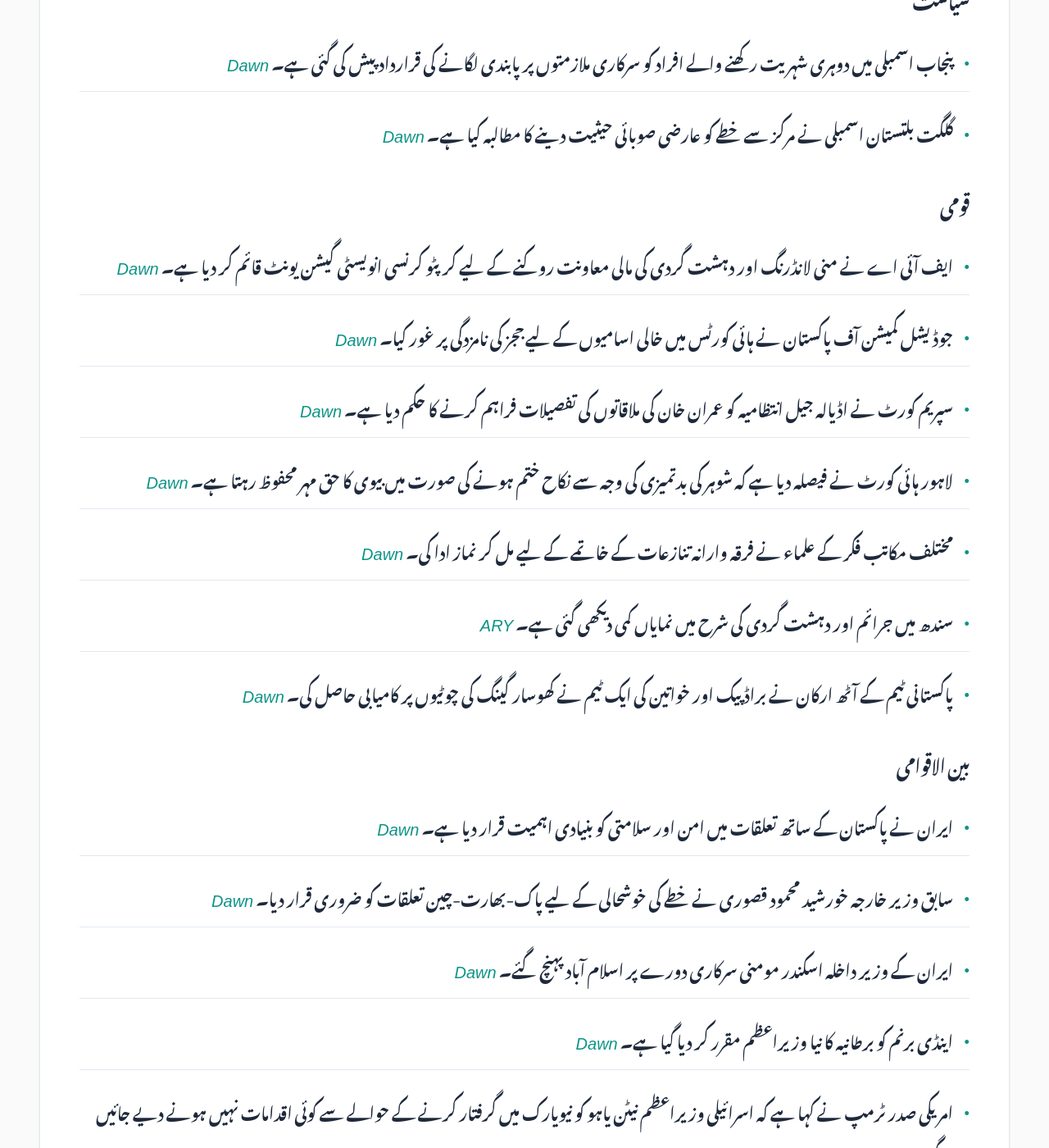
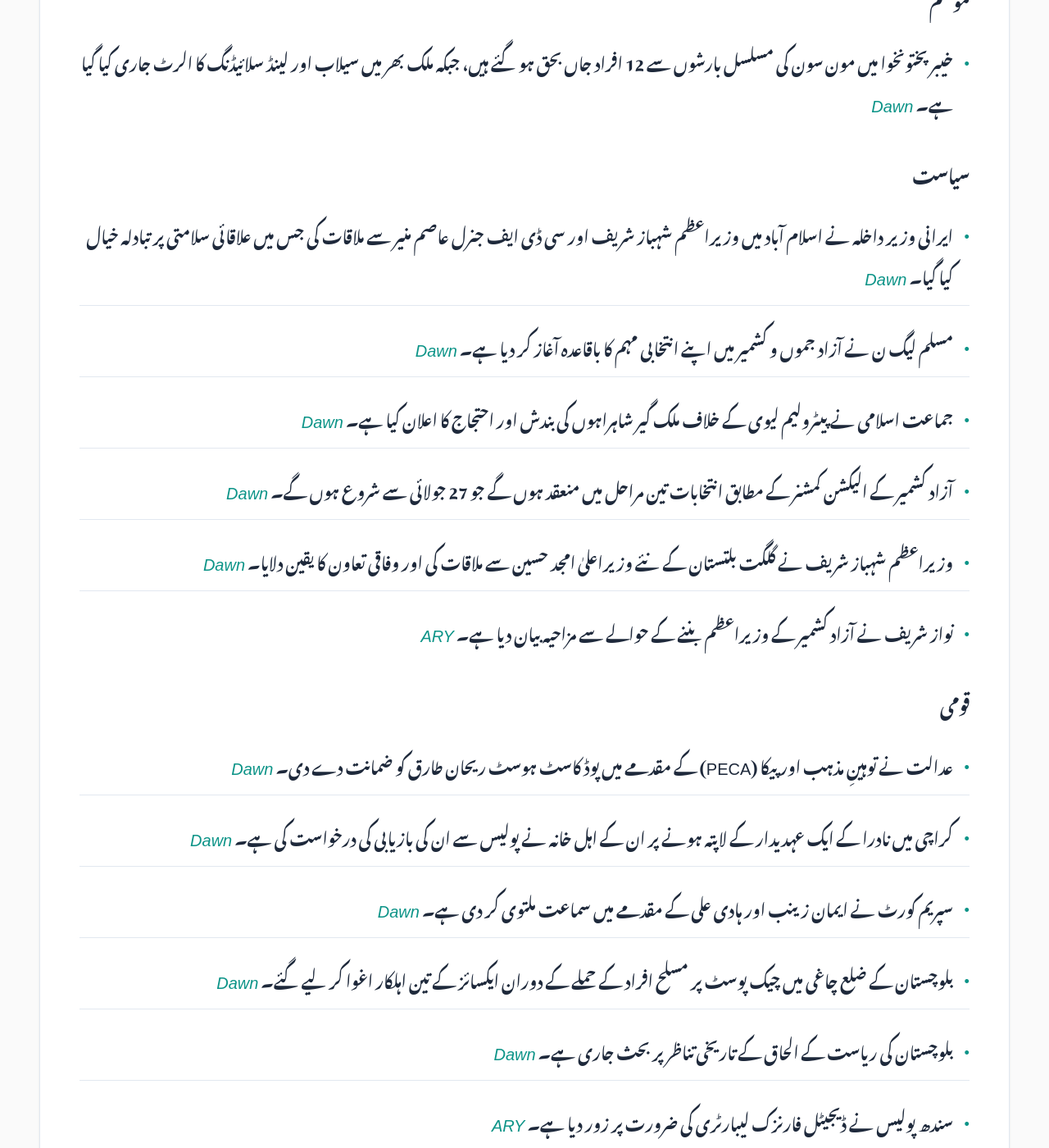
Before and after one commit to zsubzwary/news, a Jekyll site: the page built from ur/index.md, in a window 1280 px wide and 1400 px high, scrolled down 1062 px. Shown: the whole window at 82% size. Built offline with Jekyll 4.4.1, drawn with Linux system fonts in a browser that asks for light colours; some web fonts are replaced; comment, search, counter and statistics services are not loaded; some of the changed text lies outside the part shown.

Commit message:
DateTime; 2026-07-21T16:08:55.977Z

```diff
--- a/ur/index.md
+++ b/ur/index.md
@@ -7,45 +7,45 @@ rtl: true
 
 پاکستان کی تازہ خبروں کا خلاصہ
 
- &lrm; 21-Jul-2026 09:10PKT
+ &lrm; 21-Jul-2026 21:08PKT
 
 پڑھنے کا وقت : 4 منٹ
 
 ### معیشت
-- پاکستان اسٹیٹ آئل (PSO) مالی سال 2027 میں ڈیزل کا واحد درآمد کنندہ ہوگا۔ *[Dawn](https://www.dawn.com/news/2017158/pakistan-state-oil-to-be-sole-diesel-importer-in-fy27)*
-- حکومت نے پٹرول کی قیمت میں 0.35 روپے کمی اور ڈیزل کی قیمت میں 5.71 روپے فی لیٹر اضافہ کر دیا ہے۔ *[Dawn](https://www.dawn.com/news/2017065/govt-decreases-petrol-price-by-rs035-increases-diesel-by-rs571-per-litre)*
-- تجارتی پالیسی (STP) 2026-31 کے لیے ڈھانچہ جاتی کمزوریوں کو دور کرنے اور برآمدات کی حکمت عملی پر غور کیا جائے گا۔ *[Dawn](https://www.dawn.com/news/2017189/rethinking-trade-policy)*
+- پاکستان اسٹاک ایکسچینج کا انڈیکس معمولی اضافے کے ساتھ 176,133 پوائنٹس پر بند ہوا۔ *[Dawn](https://www.dawn.com/news/2017214/kse-100-makes-marginal-gains-as-global-energy-uncertainty-weighs-on-early-rally)*
+- امریکی ٹیکنالوجی کمپنی ہونی ویل (Honeywell) نے پاکستان کے ریفائنری سیکٹر کی جدید کاری اور توسیع کے لیے ایک منصوبہ پیش کیا ہے۔ *[Dawn](https://www.dawn.com/news/2017217/us-technology-firm-proposes-refinery-modernisation-plan-for-pakistan-in-meeting-with-finance-minister)*
+
+### سائنس اور ٹیکنالوجی
+- وزیراعظم شہباز شریف نے وزیراعظم آفس (PMO) میں کاغذی کام کے خاتمے کے لیے پہلا AI پر مبنی ڈیجیٹلائزیشن پلیٹ فارم لانچ کیا۔ *[Dawn](https://www.dawn.com/news/2017285/pm-shehbaz-launches-first-ai-based-digitisation-platform-to-replace-paper-based-work-in-pmo)*
+- گوگل نے اپنے ہلکے Gemini ماڈلز کو اپ ڈیٹ کر دیا ہے، تاہم فلیگ شپ ماڈل کی پیشکش میں تاخیر ہو سکتی ہے۔ *[ARY](https://arynews.tv/google-updates-lightweight-gemini-models-but-flagship-still-delayed)*
 
 ### موسم
-- کشمیر اور پنجاب کے علاقوں میں ہونے والی بارشوں کے باعث دریائے چناب میں پانی کی سطح میں تیزی سے اضافے کا خدشہ ہے۔ *[Dawn](https://www.dawn.com/news/2017067/chenab-water-level-likely-to-surge-following-ongoing-rains-in-indian-occupied-kashmir-punjab)*
+- خیبر پختونخوا میں مون سون کی مسلسل بارشوں سے 12 افراد جاں بحق ہو گئے ہیں، جبکہ ملک بھر میں سیلاب اور لینڈ سلائیڈنگ کا الرٹ جاری کیا گیا ہے۔ *[Dawn](https://www.dawn.com/news/2017248/monsoon-rains-kill-12-in-kp-in-past-3-days-nationwide-flood-warning-issued)*
 
 ### سیاست
-- پنجاب اسمبلی میں دوہری شہریت رکھنے والے افراد کو سرکاری ملازمتوں پر پابندی لگانے کی قرارداد پیش کی گئی ہے۔ *[Dawn](https://www.dawn.com/news/2017045/pml-n-mpa-seeks-ban-on-appointment-of-dual-nationals-to-government-service)*
-- گلگت بلتستان اسمبلی نے مرکز سے خطے کو عارضی صوبائی حیثیت دینے کا مطالبہ کیا ہے۔ *[Dawn](https://www.dawn.com/news/2017192/gb-assemblys-demand)*
+- ایرانی وزیر داخلہ نے اسلام آباد میں وزیراعظم شہباز شریف اور سی ڈی ایف جنرل عاصم منیر سے ملاقات کی جس میں علاقائی سلامتی پر تبادلہ خیال کیا گیا۔ *[Dawn](https://www.dawn.com/news/2017273/iranian-interior-minister-meets-pm-shehbaz-cdf-munir-in-islamabad)*
+- مسلم لیگ ن نے آزاد جموں و کشمیر میں اپنے انتخابی مہم کا باقاعدہ آغاز کر دیا ہے۔ *[Dawn](https://www.dawn.com/news/2017265/pml-n-supremo-nawaz-kicks-off-partys-election-campaign-in-ajk)*
+- جماعت اسلامی نے پیٹرولیم لیوی کے خلاف ملک گیر شاہراہوں کی بندش اور احتجاج کا اعلان کیا ہے۔ *[Dawn](https://www.dawn.com/news/2017280/jamaat-i-islami-announces-nationwide-road-blockade-against-petroleum-levy)*
+- آزاد کشمیر کے الیکشن کمشنر کے مطابق انتخابات تین مراحل میں منعقد ہوں گے جو 27 جولائی سے شروع ہوں گے۔ *[Dawn](https://www.dawn.com/news/2017254/ajk-election-commissioner-says-polls-to-be-held-in-three-phases-beginning-july-27)*
+- وزیراعظم شہباز شریف نے گلگت بلتستان کے نئے وزیراعلیٰ امجد حسین سے ملاقات کی اور وفاقی تعاون کا یقین دلایا۔ *[Dawn](https://www.dawn.com/news/2017241/centre-committed-to-working-closely-with-gb-government-pm-tells-cm-amjad-hussain)*
+- نواز شریف نے آزاد کشمیر کے وزیراعظم بننے کے حوالے سے مزاحیہ بیان دیا ہے۔ *[ARY](https://arynews.tv/nawaz-sharif-jokes-about-becoming-ajk-pm)*
 
 ### قومی
-- ایف آئی اے نے منی لانڈرنگ اور دہشت گردی کی مالی معاونت روکنے کے لیے کرپٹو کرنسی انویسٹی گیشن یونٹ قائم کر دیا ہے۔ *[Dawn](https://www.dawn.com/news/2017177/fia-sets-up-cryptocurrency-investigation-unit)*
-- جوڈیشل کمیشن آف پاکستان نے ہائی کورٹس میں خالی اسامیوں کے لیے ججز کی نامزدگی پر غور کیا۔ *[Dawn](https://www.dawn.com/news/2017148/judicial-commission-of-pakistan-suggests-judges-for-high-court-slots)*
-- سپریم کورٹ نے اڈیالہ جیل انتظامیہ کو عمران خان کی ملاقاتوں کی تفصیلات فراہم کرنے کا حکم دیا ہے۔ *[Dawn](https://www.dawn.com/news/2017174/supreme-court-seeks-details-of-imrans-jail-meetings)*
-- لاہور ہائی کورٹ نے فیصلہ دیا ہے کہ شوہر کی بدتمیزی کی وجہ سے نکاح ختم ہونے کی صورت میں بیوی کا حق مہر محفوظ رہتا ہے۔ *[Dawn](https://www.dawn.com/news/2017050/wifes-right-to-dower-remains-protected-if-marriage-dissolved-due-to-husbands-misconduct-lhc)*
-- مختلف مکاتب فکر کے علماء نے فرقہ وارانہ تنازعات کے خاتمے کے لیے مل کر نماز ادا کی۔ *[Dawn](https://www.dawn.com/news/2017171/clerics-from-different-sects-offer-joint-prayers)*
-- سندھ میں جرائم اور دہشت گردی کی شرح میں نمایاں کمی دیکھی گئی ہے۔ *[ARY](https://arynews.tv/crime-and-terrorism-in-sindh-see-major-decline)*
-- پاکستانی ٹیم کے آٹھ ارکان نے براڈ پیک اور خواتین کی ایک ٹیم نے کھوسار گینگ کی چوٹیوں پر کامیابی حاصل کی۔ *[Dawn](https://www.dawn.com/news/2017149/two-expeditions-succeed-in-summit-bids)*
+- عدالت نے توہینِ مذہب اور پیکا (PECA) کے مقدمے میں پوڈ کاسٹ ہوسٹ ریحان طارق کو ضمانت دے دی۔ *[Dawn](https://www.dawn.com/news/2017270/court-grants-post-arrest-bail-to-podcast-host-rehan-tariq-in-blasphemy-case)*
+- کراچی میں نادرا کے ایک عہدیدار کے لاپتہ ہونے پر ان کے اہل خانہ نے پولیس سے ان کی بازیابی کی درخواست کی ہے۔ *[Dawn](https://www.dawn.com/news/2017263/nadra-official-goes-missing-in-karachi-family-approaches-police-for-his-recovery)*
+- سپریم کورٹ نے ایمان زینب اور ہادی علی کے مقدمے میں سماعت ملتوی کر دی ہے۔ *[Dawn](https://www.dawn.com/news/2017251/sc-adjourns-hearing-on-imaan-hadis-plea-against-ihc-decision-on-sentence-suspension)*
+- بلوچستان کے ضلع چاغی میں چیک پوسٹ پر مسلح افراد کے حملے کے دوران ایکسائز کے تین اہلکار اغوا کر لیے گئے۔ *[Dawn](https://www.dawn.com/news/2017233/3-excise-officials-kidnapped-after-attack-on-checkpost-in-balochistans-chagai-police-sources)*
+- بلوچستان کی ریاست کے الحاق کے تاریخی تناظر پر بحث جاری ہے۔ *[Dawn](https://www.dawn.com/news/2017250/setting-the-record-straight-on-balochistans-accession-and-charting-a-path-for-its-future)*
+- سندھ پولیس نے ڈیجیٹل فارنزک لیبارٹری کی ضرورت پر زور دیا ہے۔ *[ARY](https://arynews.tv/sindh-police-stresses-on-need-for-digital-forensic-laboratory)*
 
 ### بین الاقوامی
-- ایران نے پاکستان کے ساتھ تعلقات میں امن اور سلامتی کو بنیادی اہمیت قرار دیا ہے۔ *[Dawn](https://www.dawn.com/news/2017147/araghchi-identifies-peace-security-as-key-goals-in-relations-with-islamabad)*
-- سابق وزیر خارجہ خورشید محمود قصوری نے خطے کی خوشحالی کے لیے پاک-بھارت-چین تعلقات کو ضروری قرار دیا۔ *[Dawn](https://www.dawn.com/news/2017164/better-ties-vital-for-pak-india-china-prosperity-ex-fm-khurshid-mahmud-kasuri)*
-- ایران کے وزیر داخلہ اسکندر مومنی سرکاری دورے پر اسلام آباد پہنچ گئے۔ *[Dawn](https://www.dawn.com/news/2017051/irans-interior-minister-eskandar-momeni-arrives-in-pakistan)*
-- اینڈی برنم کو برطانیہ کا نیا وزیراعظم مقرر کر دیا گیا ہے۔ *[Dawn](https://www.dawn.com/news/2017007/andy-burnham-becomes-uk-pm-says-britain-needs-to-regain-stability)*
-- امریکی صدر ٹرمپ نے کہا ہے کہ اسرائیلی وزیراعظم نیٹن یاہو کو نیویارک میں گرفتار کرنے کے حوالے سے کوئی اقدامات نہیں ہونے دیے جائیں گے۔ *[Dawn](https://www.dawn.com/news/2017066/trump-dismisses-ny-mayor-mamdanis-threat-to-arrest-netanyahu)*
-- یمن کے حوثی باغیوں نے سعودی عرب کے لیے بحری ناکہ بندی کا اعلان کر دیا ہے۔ *[Dawn](https://www.dawn.com/news/2016977/yemens-houthis-declare-maritime-blockade-of-saudi-arabia)*
-- ٹرمپ نے خبردار کیا ہے کہ امریکی فوجیوں کے قتل کے بعد ایران کو اس کی قیمت چکانی پڑے گی۔ *[ARY](https://arynews.tv/new-strikes-as-trump-warns-iran-will-pay-for-us-troop-deaths)*
-
-### کھیل
-- اسپین نے فٹ بال ورلڈ کپ جیت کر اپنی دوسری بار کامیابی کا جشن منایا ہے۔ *[Dawn](https://www.dawn.com/news/2017043/fifa-world-cup-heroes-spain-return-home-ahead-of-victory-parade)*
-- لیونل میسی نے ورلڈ کپ کے فائنل میں شکست کے حوالے سے اپنی خاموشی توڑ دی۔ *[ARY](https://arynews.tv/lionel-messi-breaks-silence-on-argentinas-world-cup-final-loss)*
+- بھارتی اپوزیشن لیڈر راہول گاندھی اور ان کی بہن پر دہلی میں احتجاج کے دوران پولیس نے کارروائی کرتے ہوئے انہیں حراست میں لے لیا۔ *[Dawn](https://www.dawn.com/news/2017219/indian-opposition-leader-gandhi-arrested-outside-pm-modis-delhi-residence-amid-mass-protest)*
+- سنگاپور میں ہیرا چرانے کی ناکام کوشش پر ایک بھارتی سیاح کو دو سال سے زائد قید کی سزا سنائی گئی۔ *[Dawn](https://www.dawn.com/news/2017279/diamond-smile-singapore-jails-indian-man-for-gem-in-mouth-theft)*
+- سعودی عرب نے ایک سال کی میعاد والا ملٹی پل انٹری عمرہ ویزا متعارف کروا دیا ہے جس سے زائرین سال میں 90 دن تک قیام کر سکیں گے۔ *[Dawn](https://www.dawn.com/news/2017249/saudi-govt-launches-multiple-entry-umrah-visa-with-one-year-validity)*
+- برطانیہ کے نئے وزیراعظم اینڈی برہم نے اپنی نئی کابینہ کا اعلان کر دیا ہے۔ *[Dawn](https://www.dawn.com/news/2017300/who-is-who-in-uk-pm-andy-burnhams-new-cabinet)*
+- ایران اور امریکہ کے درمیان کشیدگی میں اضافہ، ایران نے خلیج میں امریکی فوجی اثاثوں کو نشانہ بنانے کے بعد مزید حملوں کا انتباہ دیا ہے۔ *[Dawn](https://www.dawn.com/news/2017211/iran-targets-american-military-assets-in-gulf-warns-of-more-attacks-as-us-strikes-iran-for-10th-consecutive-day)*
+- پاکستانی نژاد ڈاکٹر آصف محمود امریکی کمیشن برائے بین الاقوامی مذہبی آزادی (USCIRF) کے چیئرمین منتخب ہو گئے ہیں۔ *[Dawn](https://www.dawn.com/news/2017231/pakistan-origin-physician-asif-mahmood-elected-chair-of-us-commission-on-religious-freedom)*
 
 ### دیگر
-- ہالی بیبر نے جسٹن بیبر کی ورلڈ کپ پارٹی میں شرکت کی۔ *[ARY](https://arynews.tv/hailey-bieber-slays-in-scarlet-dress-for-justins-world-cup-afterparty)*
-- ریان رینالڈز نے بلیک لائیولی کے ساتھ ورلڈ کپ کے موقع پر شرکت نہیں کی۔ *[ARY](https://arynews.tv/ryan-reynolds-misses-world-cup-with-blake-lively-for-this-reason)*
-- ملکہ کیملا نے بے گھری کے خلاف کام کرنے والی تنظیموں کی حمایت میں قدم اٹھایا ہے۔ *[ARY](https://arynews.tv/queen-camilla-steps-up-support-for-homelessness-charities-alongside-prince-williams-initiative)*
+- فلم 'گاڈزیلا بمقابلہ کنگ' کی اداکارہ کیلی ہوٹل کا 18 سال کی عمر میں کار حادثے میں انتقال ہو گیا۔ *[ARY](https://arynews.tv/godzilla-vs-kong-star-kaylee-hottle-dead-at-18-after-car-crash)*
+- مشہور گلوکار روبی ولیمز نے سوشل میڈیا پر وائرل ہونے والی منشیات سے متعلق افواہوں کی وضاحت کی ہے۔ *[ARY](https://arynews.tv/robbie-williams-clears-up-cocaine-rumors-after-viral-interview)*
```
